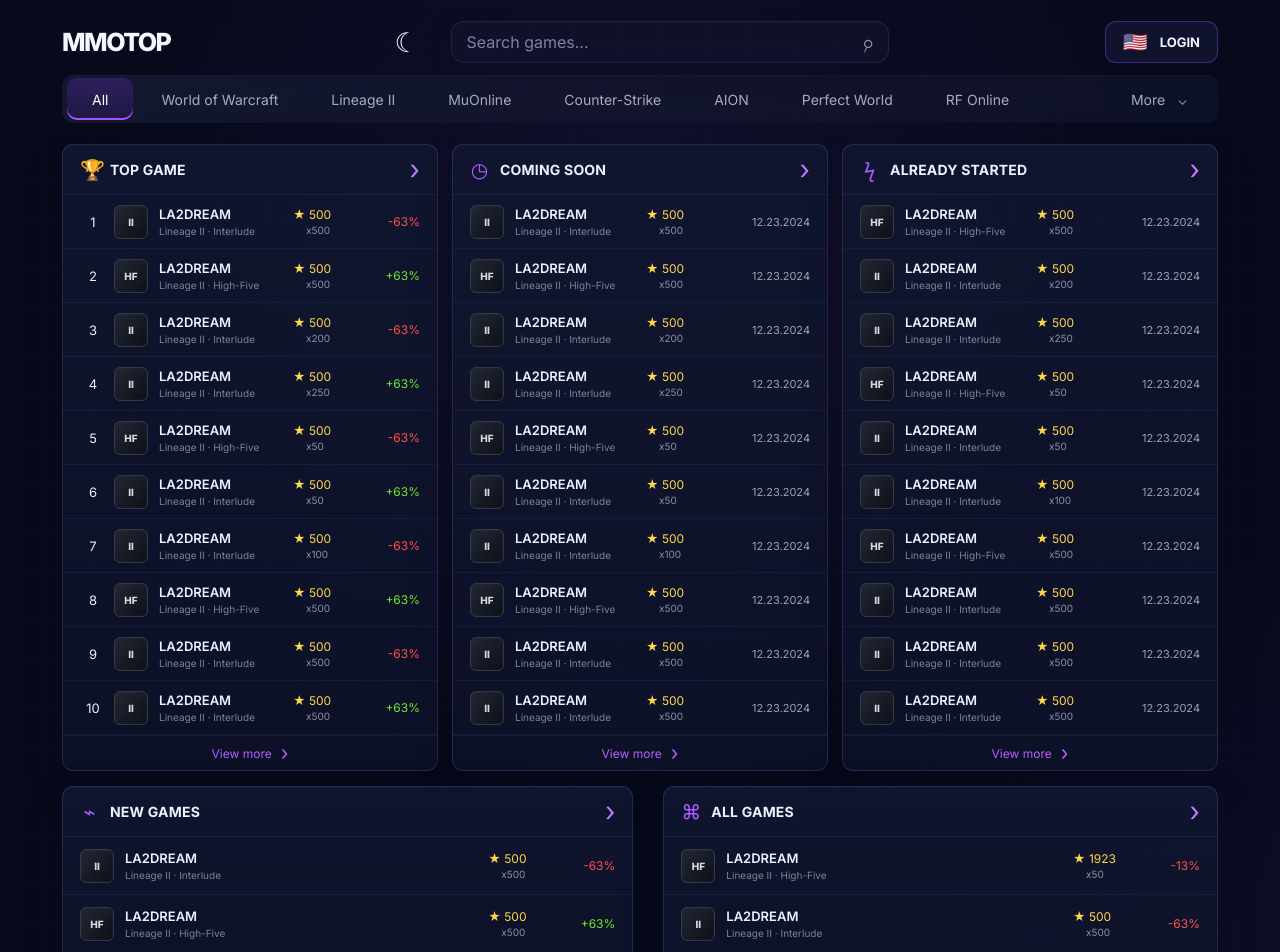
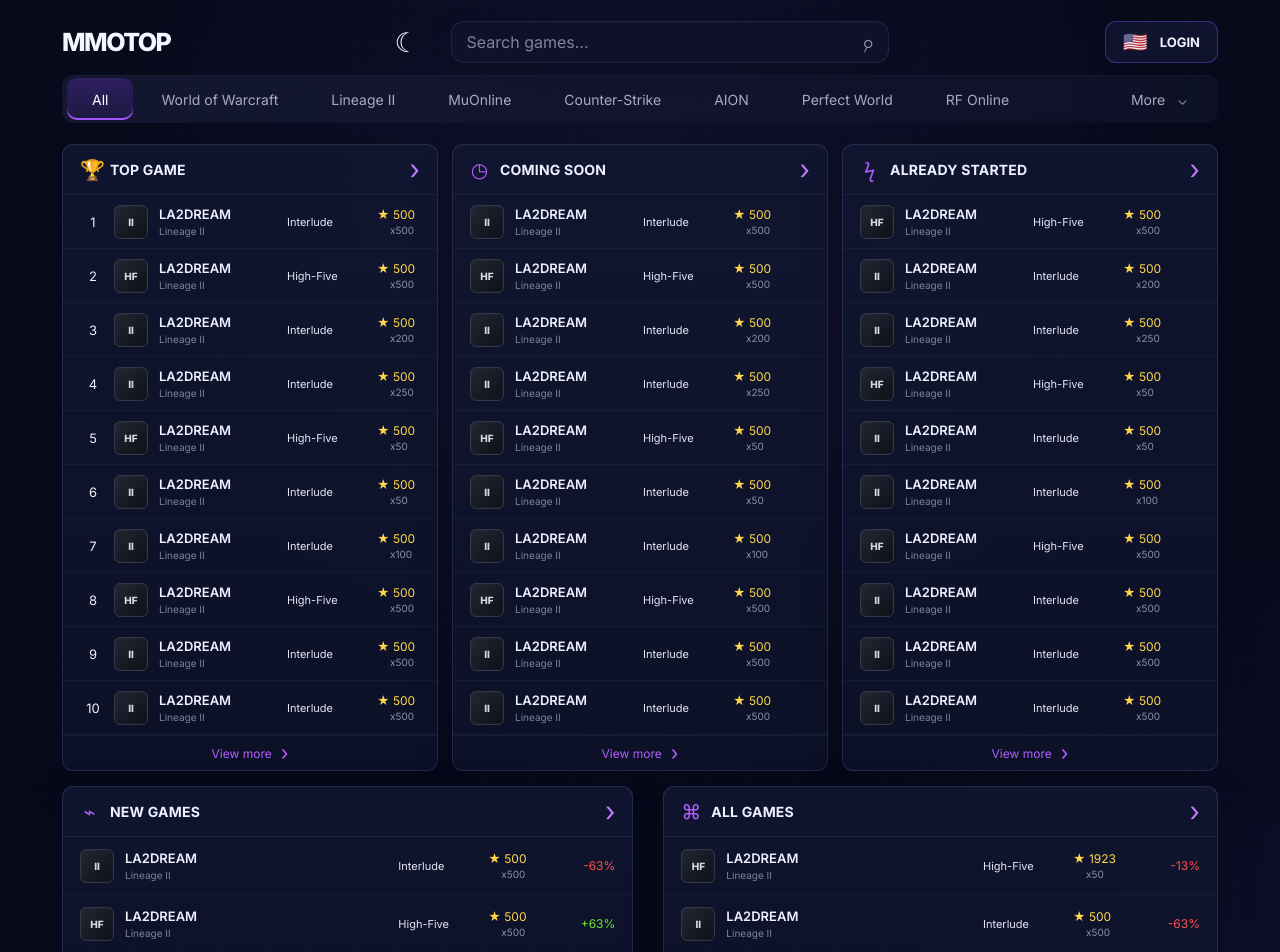
Before and after one commit to alisacorporation/mmotor, a Nuxt app: page / in a window 1280 px wide. Shown: the top 952 px of the page. Built offline with nearby package versions, Linux system fonts and the light colour scheme.

Commit message:
Revert "Merge chronicle column into the game name line"
This reverts commit 96693fb03bcf29a3297a53e5114c9f1ace556c92.

```diff
--- a/app/assets/css/main.css
+++ b/app/assets/css/main.css
@@ -275,7 +275,7 @@ button:focus-visible, input:focus-visible { outline: 2px solid #9c5cff; outline-
 .game-row {
   min-height: 54px;
   display: grid;
-  grid-template-columns: 26px 37px minmax(120px, 1fr) 72px 47px;
+  grid-template-columns: 26px 37px minmax(120px, 1fr) 82px 72px 47px;
   align-items: center;
   gap: 8px;
   padding: 0 17px;
@@ -283,15 +283,15 @@ button:focus-visible, input:focus-visible { outline: 2px solid #9c5cff; outline-
 }
 
 .game-row.compact {
-  grid-template-columns: 26px 37px minmax(120px, 1fr) 72px 84px;
+  grid-template-columns: 26px 37px minmax(120px, 1fr) 82px 72px 84px;
 }
 
 .game-row.no-rank {
-  grid-template-columns: 37px minmax(120px, 1fr) 72px 47px;
+  grid-template-columns: 37px minmax(120px, 1fr) 82px 72px 47px;
 }
 
 .game-row.compact.no-rank {
-  grid-template-columns: 37px minmax(120px, 1fr) 72px 84px;
+  grid-template-columns: 37px minmax(120px, 1fr) 82px 72px 84px;
 }
 
 .is-light .game-row { border-bottom-color: rgba(103, 104, 173, .1); }
@@ -350,6 +350,14 @@ button:focus-visible, input:focus-visible { outline: 2px solid #9c5cff; outline-
 }
 
 .is-light .game-name small { color: #797d92; }
+
+.version {
+  color: #e4e7f5;
+  font-size: 11px;
+  white-space: nowrap;
+}
+
+.is-light .version { color: #3c3f55; }
 
 .rating {
   display: flex;
@@ -447,15 +455,16 @@ button:focus-visible, input:focus-visible { outline: 2px solid #9c5cff; outline-
   .category { padding-inline: 15px; }
   .game-row,
   .game-row.compact {
-    grid-template-columns: 22px 32px minmax(100px, 1fr) 59px;
+    grid-template-columns: 22px 32px minmax(100px, 1fr) 58px 59px;
     gap: 5px;
     padding-inline: 10px;
   }
   .game-row.no-rank,
   .game-row.compact.no-rank {
-    grid-template-columns: 32px minmax(100px, 1fr) 59px;
+    grid-template-columns: 32px minmax(100px, 1fr) 58px 59px;
   }
   .game-row .change,
   .game-row .date { display: none; }
   .game-logo { width: 30px; height: 30px; }
+  .version { overflow: hidden; text-overflow: ellipsis; }
 }
--- a/app/pages/index.vue
+++ b/app/pages/index.vue
@@ -130,8 +130,9 @@ function gameIcon(game: Game) {
             <span class="game-logo">{{ gameIcon(game) }}</span>
             <span class="game-name">
               <strong>{{ game.title }}</strong>
-              <small>{{ game.genre }} · {{ game.version }}</small>
+              <small>{{ game.genre }}</small>
             </span>
+            <span class="version">{{ game.version }}</span>
             <span class="rating">★ {{ game.stars }}<small>{{ game.players }}</small></span>
             <span class="change" :class="{ positive: game.change?.startsWith('+') }">{{ game.change }}</span>
           </div>
@@ -143,8 +144,9 @@ function gameIcon(game: Game) {
             <span class="game-logo">{{ gameIcon(game) }}</span>
             <span class="game-name">
               <strong>{{ game.title }}</strong>
-              <small>{{ game.genre }} · {{ game.version }}</small>
+              <small>{{ game.genre }}</small>
             </span>
+            <span class="version">{{ game.version }}</span>
             <span class="rating">★ {{ game.stars }}<small>{{ game.players }}</small></span>
             <span class="date">{{ game.date }}</span>
           </div>
@@ -156,8 +158,9 @@ function gameIcon(game: Game) {
             <span class="game-logo">{{ gameIcon(game) }}</span>
             <span class="game-name">
               <strong>{{ game.title }}</strong>
-              <small>{{ game.genre }} · {{ game.version }}</small>
+              <small>{{ game.genre }}</small>
             </span>
+            <span class="version">{{ game.version }}</span>
             <span class="rating">★ {{ game.stars }}<small>{{ game.players }}</small></span>
             <span class="date">{{ game.date }}</span>
           </div>
@@ -171,8 +174,9 @@ function gameIcon(game: Game) {
             <span class="game-logo">{{ gameIcon(game) }}</span>
             <span class="game-name">
               <strong>{{ game.title }}</strong>
-              <small>{{ game.genre }} · {{ game.version }}</small>
+              <small>{{ game.genre }}</small>
             </span>
+            <span class="version">{{ game.version }}</span>
             <span class="rating">★ {{ game.stars }}<small>{{ game.players }}</small></span>
             <span class="change" :class="{ positive: game.change?.startsWith('+') }">{{ game.change }}</span>
           </div>
@@ -184,8 +188,9 @@ function gameIcon(game: Game) {
             <span class="game-logo">{{ gameIcon(game) }}</span>
             <span class="game-name">
               <strong>{{ game.title }}</strong>
-              <small>{{ game.genre }} · {{ game.version }}</small>
+              <small>{{ game.genre }}</small>
             </span>
+            <span class="version">{{ game.version }}</span>
             <span class="rating">★ {{ game.stars }}<small>{{ game.players }}</small></span>
             <span class="change" :class="{ positive: game.change?.startsWith('+') }">{{ game.change }}</span>
           </div>
```
